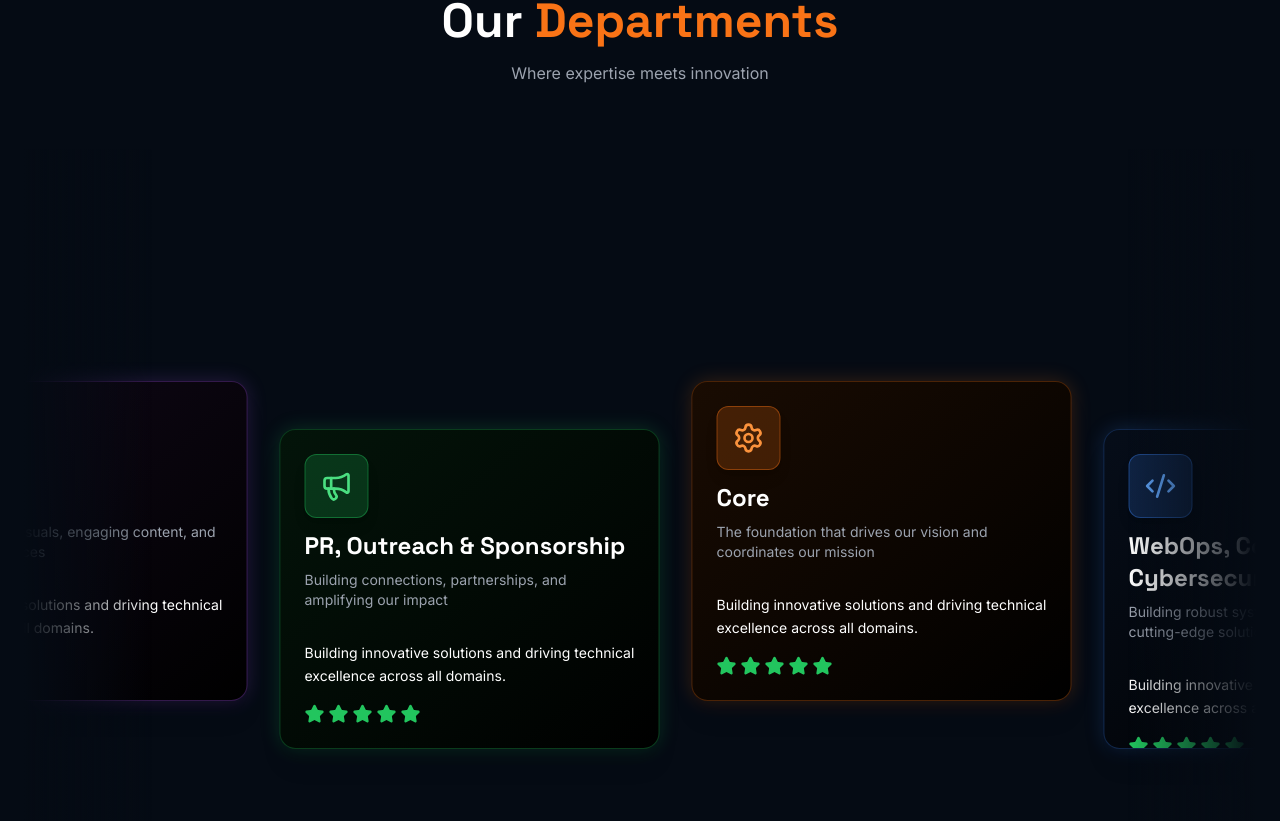
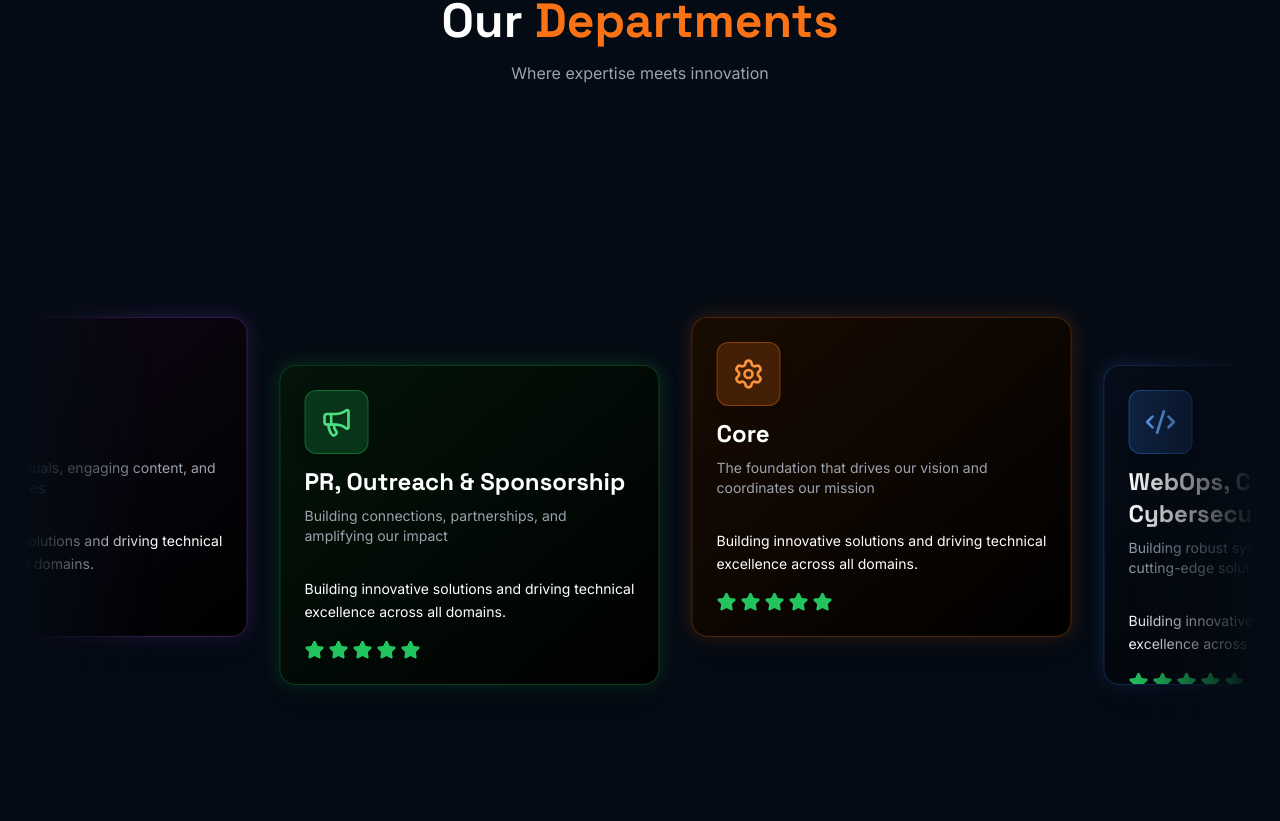
Before and after one commit to PRODHOSH/code-crafters, a React (Vite) app: page / in a window 1280 px wide. Shown: the part 1419-2240 px from the top of the page. Built offline with nearby package versions, Linux system fonts and the light colour scheme.

Commit message:
removed spacing in departments

```diff
--- a/pages/Home.tsx
+++ b/pages/Home.tsx
@@ -95,7 +95,7 @@ const DepartmentCarousel: React.FC = () => {
 
   return (
       <div
-        className="relative overflow-hidden py-16"
+        className="relative overflow-hidden"
       >
       {/* Gradient overlays for fade effect */}
       <div className="absolute left-0 top-0 bottom-0 w-32 bg-gradient-to-r from-[#050b14] to-transparent z-10 pointer-events-none" />
```
